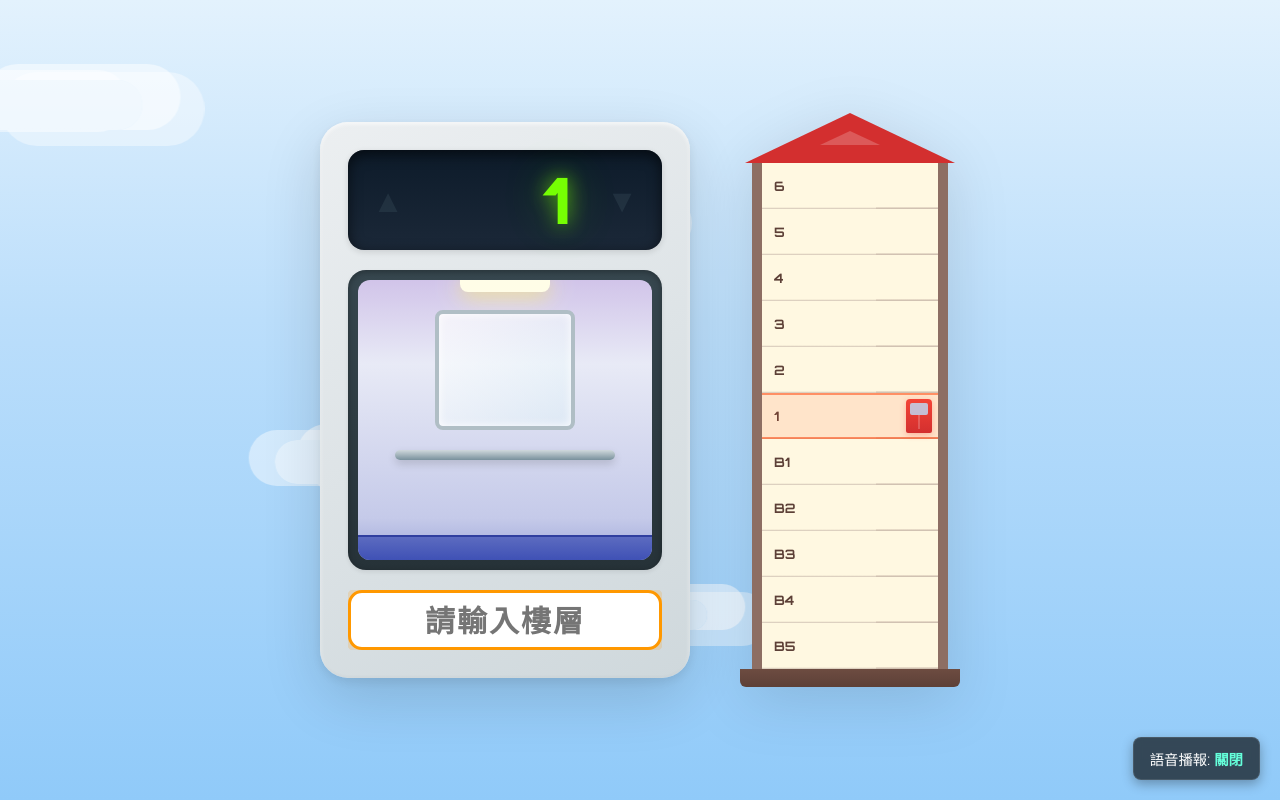
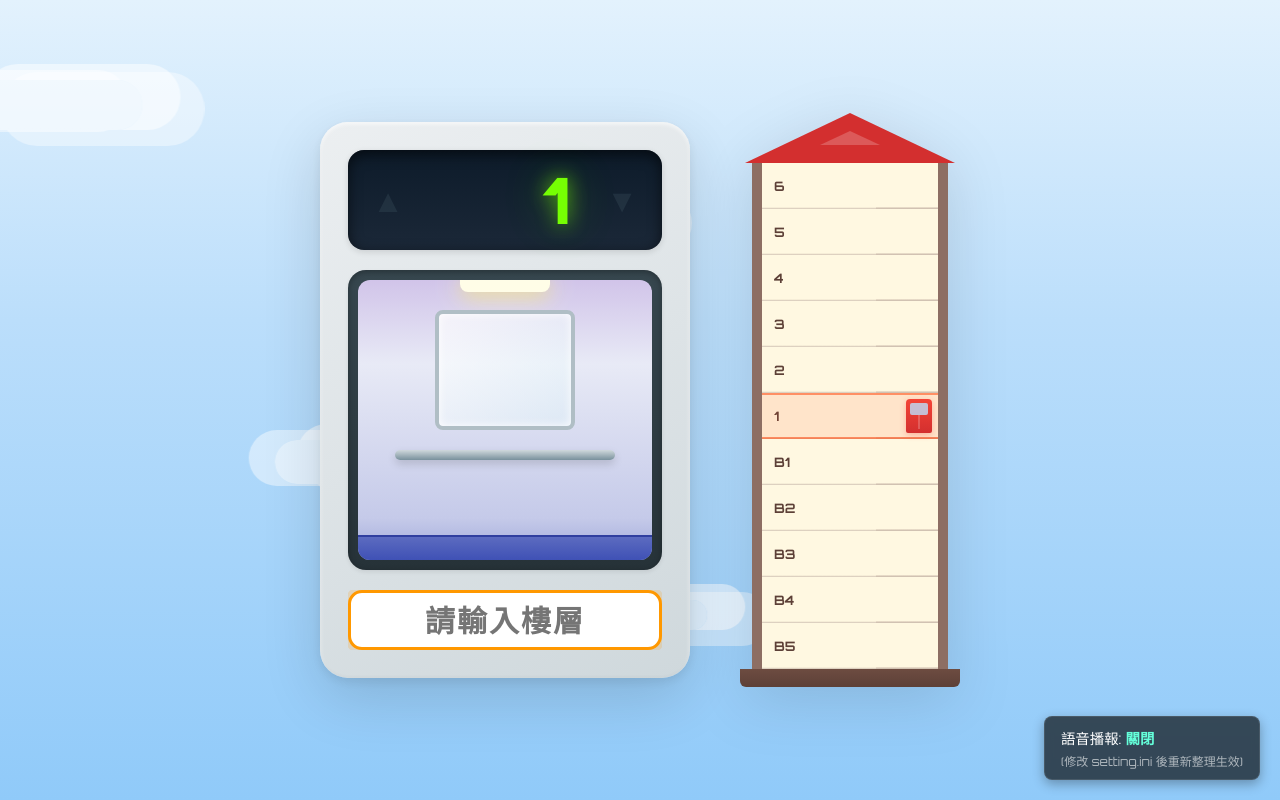
Before and after one commit to thw316/elevator_web_game, a website: page index.html in a window 1280 px wide. Drawn offline with Linux system fonts and the light colour scheme; no server answers.

Commit message:
feat: add hint on how to change settings in status panel

```diff
--- a/index.html
+++ b/index.html
@@ -97,6 +97,7 @@
   <!-- Status Panel -->
   <div class="status-panel" id="status-panel">
     語音播報: <span id="voice-status">讀取中...</span>
+    <div style="font-size: 0.75rem; margin-top: 4px; color: rgba(255,255,255,0.6);">(修改 setting.ini 後重新整理生效)</div>
   </div>
 
   <script src="audio.js"></script>
```
